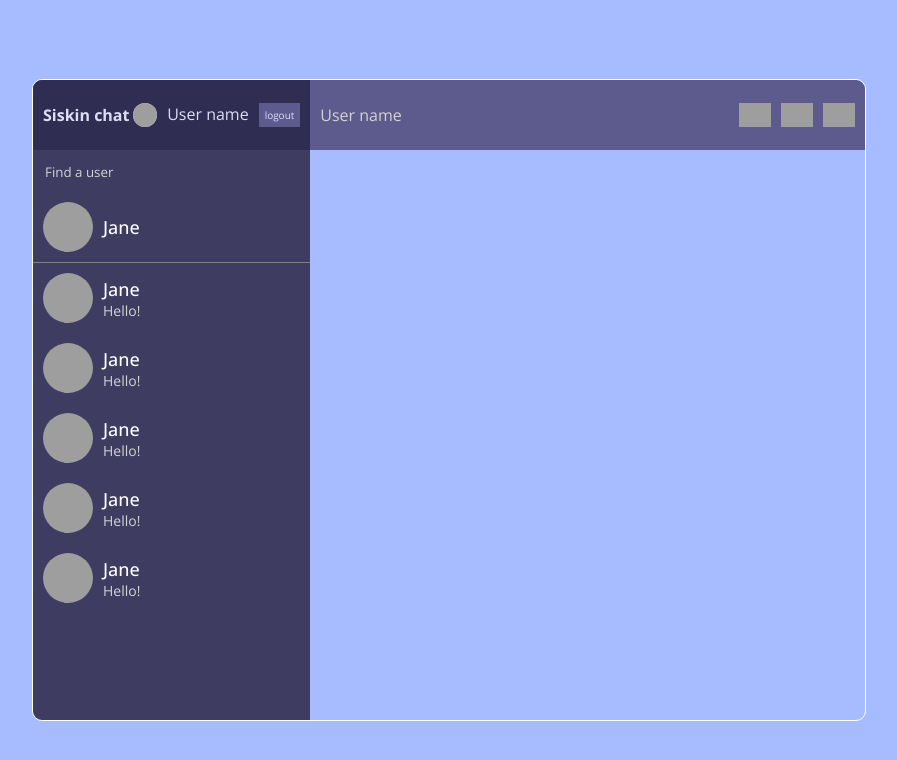
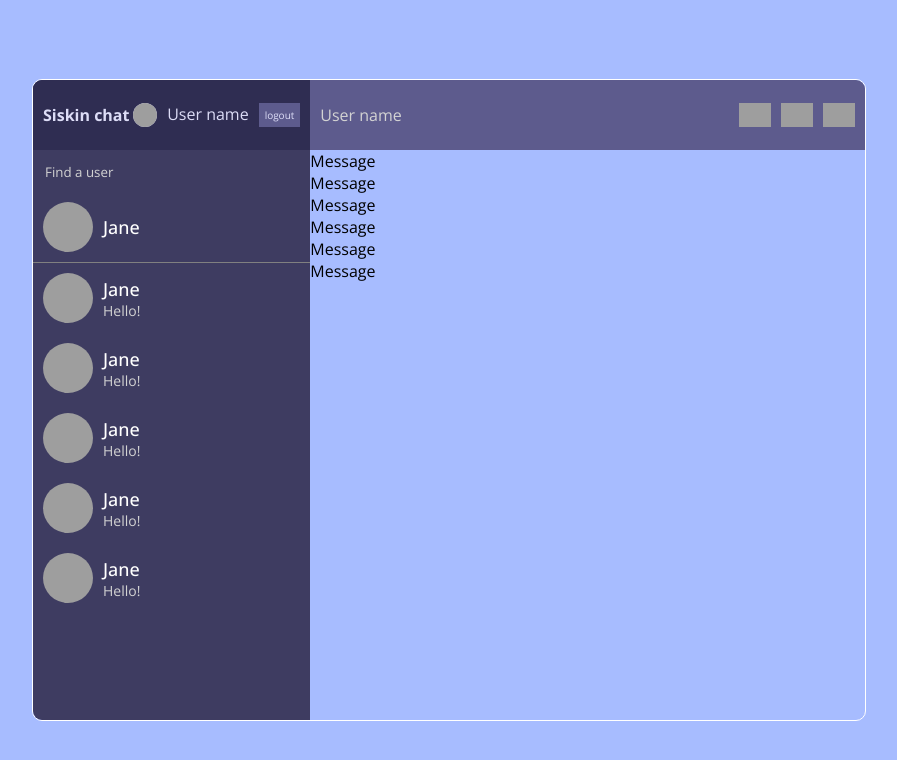
Before and after one commit to Siskinbird/react-chat, a React (Create React App) app: page / in a window 1280 px wide. Shown: the top 760 px of the page, without its empty margins (191-1088 px from the left). Built offline with nearby package versions, Linux system fonts and the light colour scheme; grey boxes are pictures that could not be loaded.

Commit message:
add: Messages component

```diff
--- a/src/components/Chat.jsx
+++ b/src/components/Chat.jsx
@@ -2,6 +2,7 @@ import React from 'react';
 import Cam from '../images/cam.png'
 import Add from '../images/add.png'
 import More from '../images/more.png'
+import Messages from "./Messages";
 
 function Chat(props) {
     return (
@@ -14,6 +15,7 @@ function Chat(props) {
                     <img src={More} alt=""/>
                 </div>
             </div>
+            <Messages/>
         </div>
     );
 }
--- /dev/null
+++ b/src/components/Messages.jsx
@@ -0,0 +1,17 @@
+import React from 'react';
+import Message from "./Message";
+
+function Messages(props) {
+    return (
+        <div className='messages'>
+            <Message/>
+            <Message/>
+            <Message/>
+            <Message/>
+            <Message/>
+            <Message/>
+        </div>
+    );
+}
+
+export default Messages;
```
